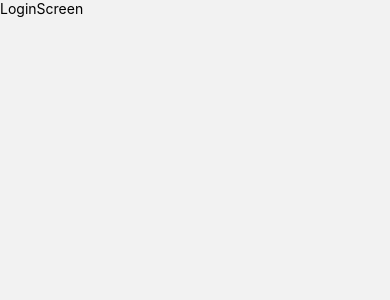
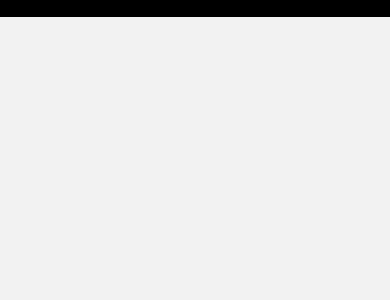
Before and after one commit to saketkumar9040/MovieMania, a React Native app: screen /Login in a window 390 px wide. Shown: the top 300 px of the page. Built offline with nearby package versions, Linux system fonts and the light colour scheme.

Commit message:
feat - added globals folder in project

```diff
--- a/src/globals/colors.ts
+++ b/src/globals/colors.ts
@@ -16,7 +16,7 @@ interface Color {
 export const COLORS: Color = {
     Black: "#000000",
     BlackRGB10: "rgba(0,0,0,0.1)",
-    Orange: #ff5524,
+    Orange:"#ff5524",
     OrangeRGBA0: "rgba(255,85,36,0)",
     Grey: "#333333",
     DarkGrey: "#0b0b0b",
--- a/src/screens/login/index.tsx
+++ b/src/screens/login/index.tsx
@@ -1,9 +1,11 @@
-import { View, Text } from 'react-native'
-import React from 'react'
+import { View, Text } from 'react-native';
+import React from 'react';
+
+import styles from './style';
 
 const LoginScreen = () => {
   return (
-    <View>
+    <View style={styles.mainContainer}>
       <Text>LoginScreen</Text>
     </View>
   )
--- a/src/screens/login/style.tsx
+++ b/src/screens/login/style.tsx
@@ -1,7 +1,10 @@
 import { StyleSheet } from "react-native";
+import { COLORS } from "../../globals/colors";
 
 const styles = StyleSheet.create({
-
-})
+    mainContainer: {
+       backgroundColor:COLORS.Black
+    }
+});
 
 export default styles;
```
